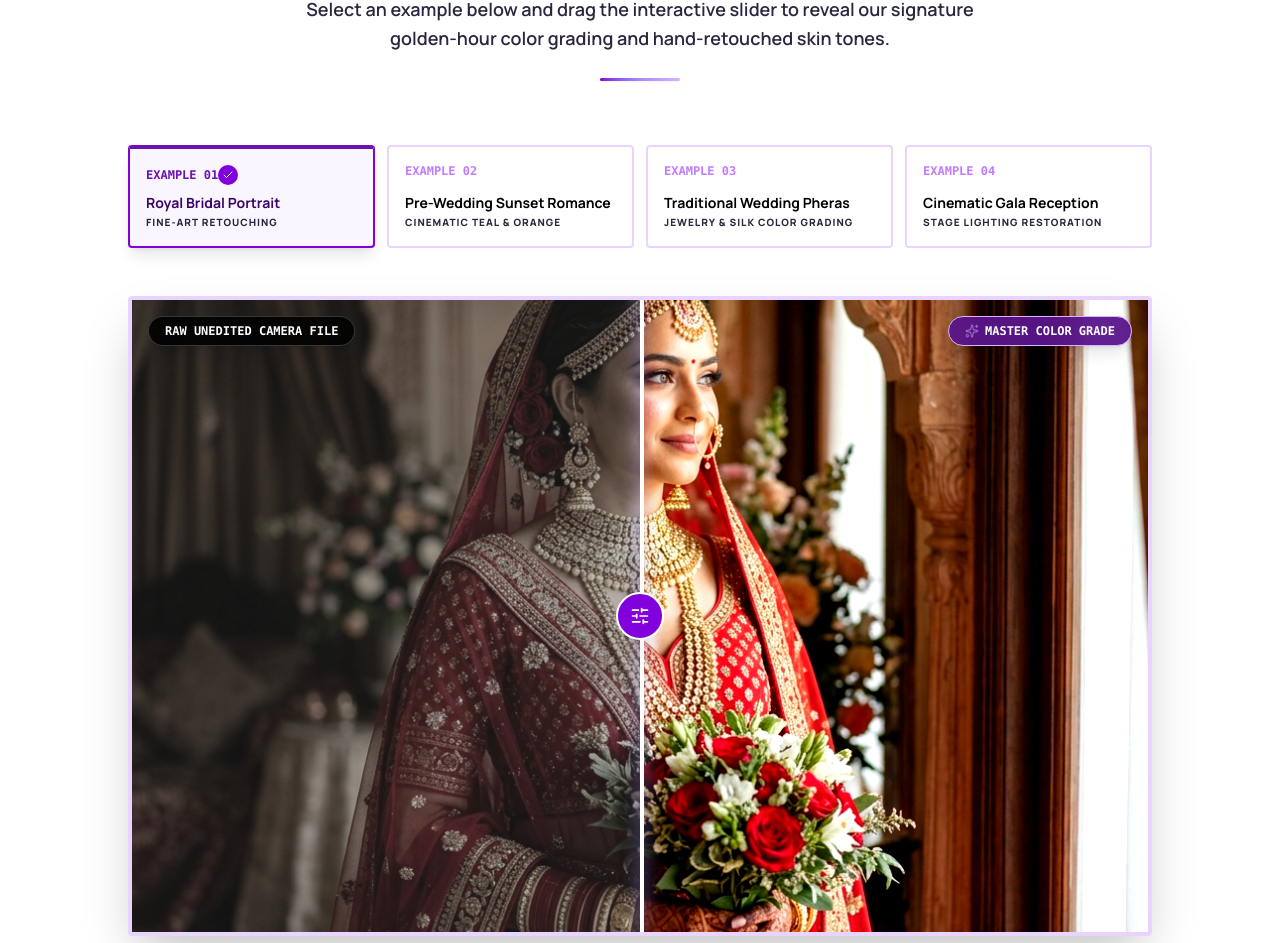
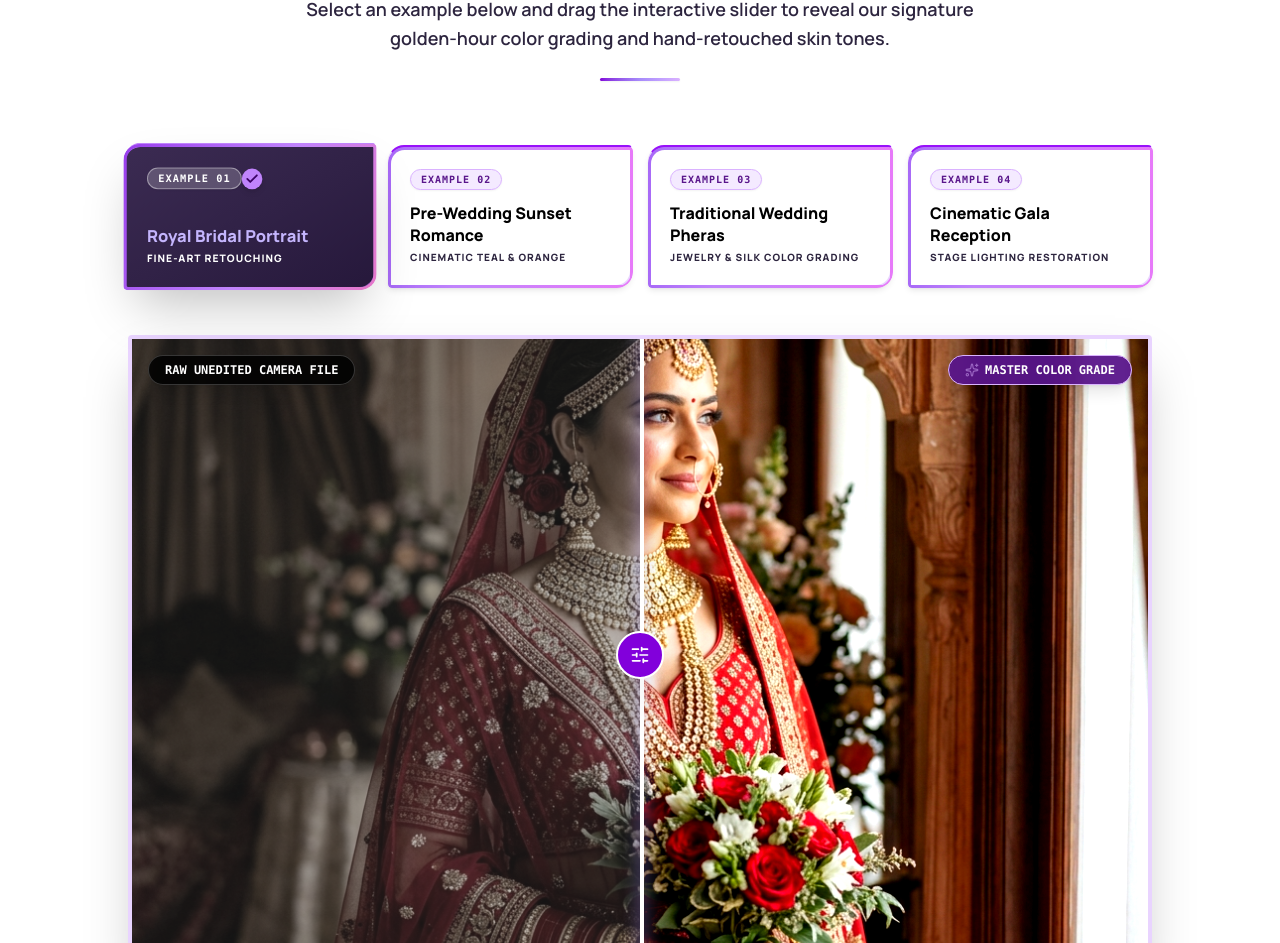
Before and after one commit to skotturty-dotcom/photography_website, a React (Vite) app: page / in a window 1280 px wide. Shown: the part 10954-11897 px from the top of the page. Built offline with nearby package versions, Linux system fonts and the light colour scheme; a web font is replaced by a local one.

Commit message:
style: highlight 4 BeforeAfter example selector tab boxes with plum-purple active theme and 2-corner curves

```diff
--- a/src/components/sections/BeforeAfterSection.jsx
+++ b/src/components/sections/BeforeAfterSection.jsx
@@ -95,7 +95,7 @@ export const BeforeAfterSection = () => {
         />
 
         {/* 4 INTERACTIVE EXAMPLE SELECTOR TABS */}
-        <div className="grid grid-cols-1 sm:grid-cols-2 lg:grid-cols-4 gap-3 max-w-5xl mx-auto">
+        <div className="grid grid-cols-1 sm:grid-cols-2 lg:grid-cols-4 gap-4 max-w-5xl mx-auto">
           {examples.map((ex, idx) => {
             const isSelected = activeExample === idx;
             return (
@@ -106,27 +106,36 @@ export const BeforeAfterSection = () => {
                   setActiveExample(idx);
                   setSliderPos(50);
                 }}
-                className={`p-4 rounded-sm border-2 transition-all duration-300 text-left cursor-pointer flex flex-col justify-between space-y-2 ${
+                className={`p-5 rounded-tl-2xl rounded-br-2xl rounded-tr-sm rounded-bl-sm border-2 transition-all duration-300 text-left cursor-pointer flex flex-col justify-between space-y-3 ${
                   isSelected
-                    ? 'bg-purple-50/90 border-purple-700 shadow-lg border-t-4 border-t-purple-800'
-                    : 'bg-white border-purple-200 hover:border-purple-400'
+                    ? 'bg-gradient-to-br from-[#3B2B52] via-[#312247] to-[#26183B] border-2 border-purple-400/60 border-t-4 border-t-[#C084FC] shadow-2xl scale-[1.03] z-10 animated-border-card-active'
+                    : 'bg-white border-2 border-purple-200 border-t-4 border-t-purple-600 shadow-md hover:shadow-xl hover:border-purple-400 animated-border-card'
                 }`}
               >
                 <div className="flex items-center justify-between">
-                  <span className={`font-mono text-xs font-bold ${isSelected ? 'text-purple-800' : 'text-purple-400'}`}>
+                  <span className={`font-mono text-[10px] font-extrabold px-2.5 py-0.5 rounded-full tracking-widest shadow-xs ${
+                    isSelected
+                      ? 'bg-white/20 border border-white/40 !text-white'
+                      : 'bg-purple-100/90 border border-purple-300 text-purple-900'
+                  }`}>
                     EXAMPLE {ex.id}
                   </span>
                   {isSelected && (
-                    <div className="w-5 h-5 rounded-full bg-purple-700 text-white flex items-center justify-center">
-                      <Check className="w-3 h-3" />
+                    <div className="w-5 h-5 rounded-full bg-[#C084FC] text-purple-950 flex items-center justify-center font-bold shadow-md">
+                      <Check className="w-3.5 h-3.5 stroke-[3]" />
                     </div>
                   )}
                 </div>
-                <div>
-                  <h4 className={`font-sans text-sm font-bold tracking-tight ${isSelected ? 'text-purple-950 font-black' : 'text-[#000000]'}`}>
+
+                <div className="space-y-1">
+                  <h4 className={`font-sans text-base font-extrabold tracking-tight leading-snug ${
+                    isSelected ? '!text-[#C4B5FD]' : 'text-[#000000]'
+                  }`}>
                     {ex.title}
                   </h4>
-                  <p className="text-[10px] uppercase font-mono tracking-widest text-purple-700 font-extrabold pt-0.5">
+                  <p className={`text-[10px] uppercase font-mono tracking-widest font-extrabold ${
+                    isSelected ? '!text-white' : 'text-purple-800'
+                  }`}>
                     {ex.category}
                   </p>
                 </div>
```
